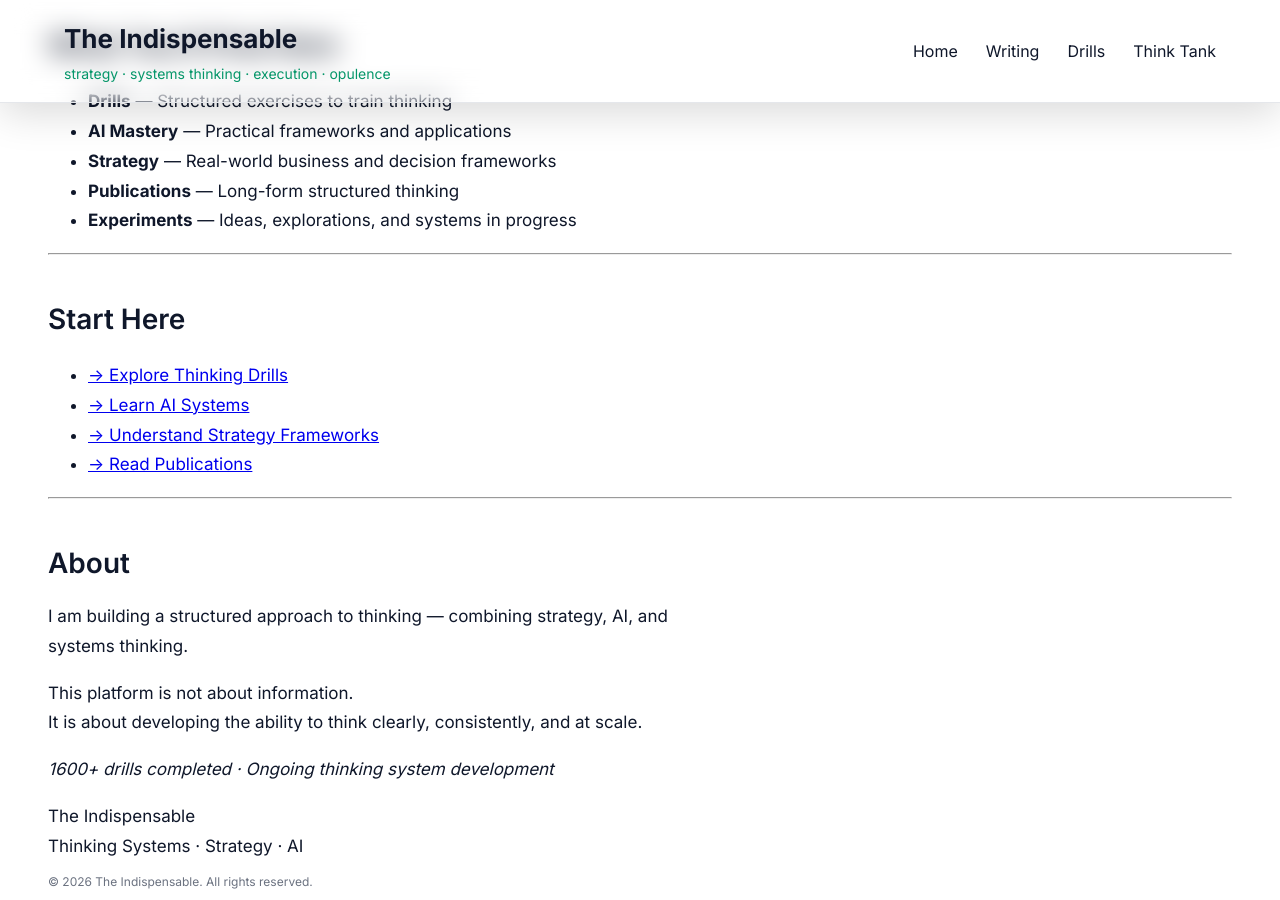
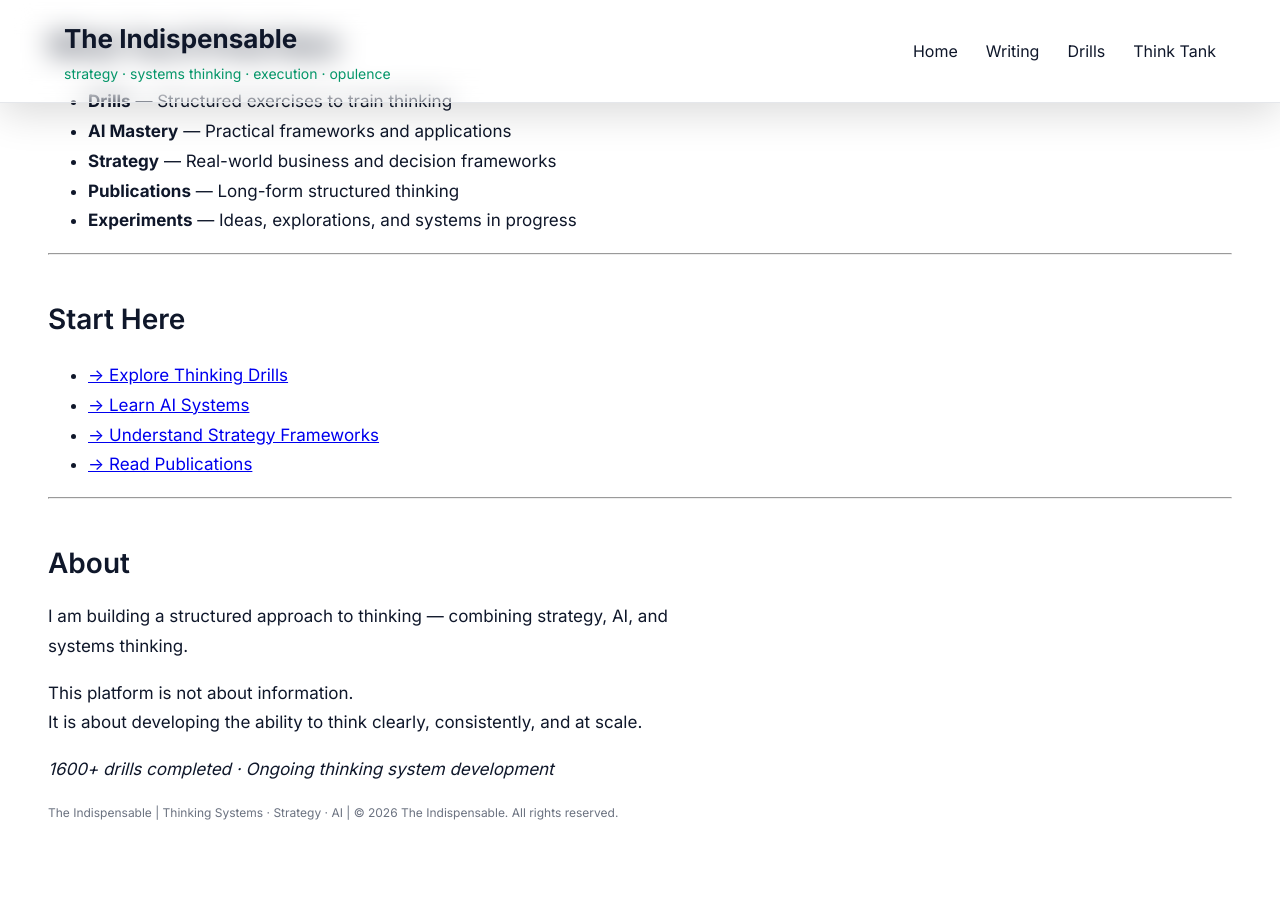
Before and after one commit to lakshminarayanannarasimhan-star/lakshminarayanannarasimhan-star.github.io, a Jekyll site: the page built from index.md, in a window 1280 px wide and 900 px high, scrolled down 2599 px. Built offline with Jekyll 4.4.1, drawn with Linux system fonts in a browser that asks for light colours; after the commit the page ends 3430 px from its top, so only the background shows below that.

Commit message:
Update default.html

```diff
--- a/_layouts/default.html
+++ b/_layouts/default.html
@@ -45,15 +45,8 @@
 <footer class="footer">
   <div class="container footer-inner">
 
-    <div class="footer-left">
-      <div class="footer-brand">The Indispensable</div>
-      <div class="footer-tagline">
-        Thinking Systems · Strategy · AI
-      </div>
-      <div class="footer-copy">
-        © {{ site.time | date: "%Y" }} {{ site.title }}. All rights reserved.
-      </div>
-    </div>
+    <div class="footer-copy">The Indispensable | Thinking Systems · Strategy · AI | © {{ site.time | date: "%Y" }} {{ site.title }}. All rights reserved.
+
   </div>
 </footer>
 </body>
```
